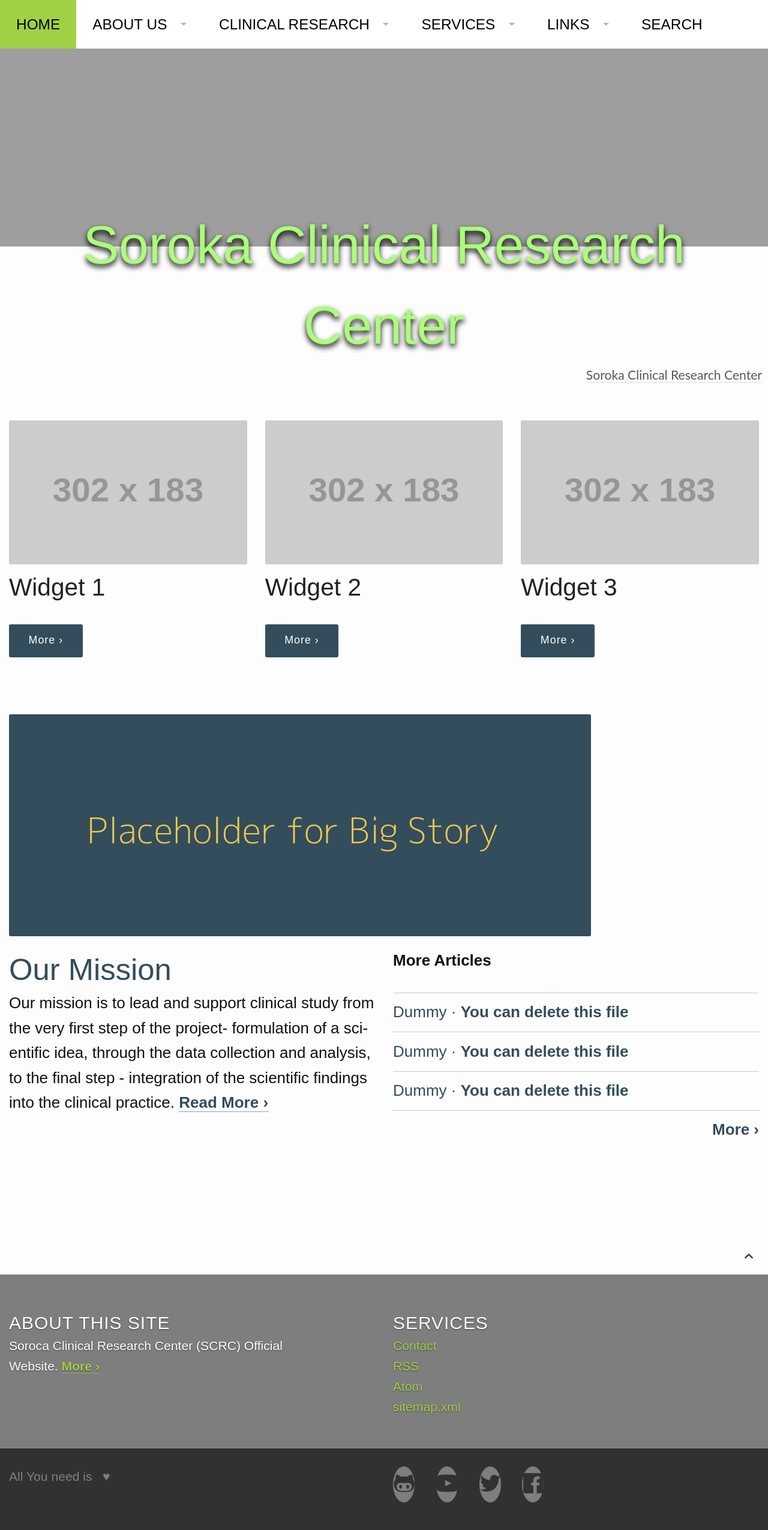
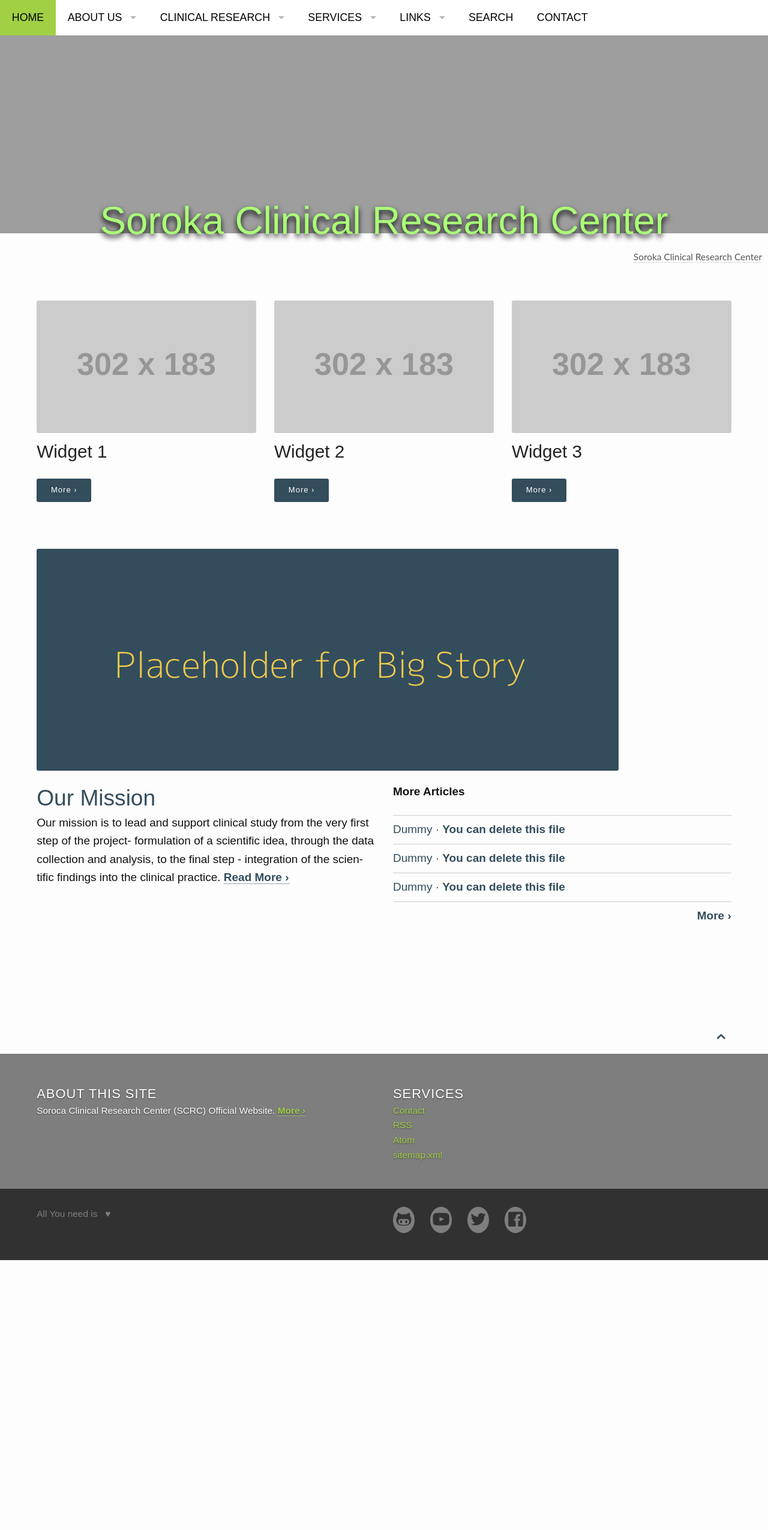
Before and after one commit to vsevkayf/OmarKhayyam, a Jekyll site: the page built from pages/pages-root-folder/index.md, in a window 1280 px wide. Shown: the whole page at 60% size. Built offline with Jekyll 4.4.1, drawn with Linux system fonts in a browser that asks for light colours; some web fonts are replaced; after the commit the page ends 2101 px from its top, so only the background shows below that.

Commit message:
Update _02_settings_typography.scss

```diff
--- a/_sass/_02_settings_typography.scss
+++ b/_sass/_02_settings_typography.scss
@@ -15,7 +15,7 @@
 /* Fonts
 ------------------------------------------------------------------- */
 
-$base-font-size: 26px;
+$base-font-size: 19px;
 $rem-base: $base-font-size;
 // $base-line-height is 24px while $base-font-size is 16px
 $base-line-height: 1.5 !default;
```
